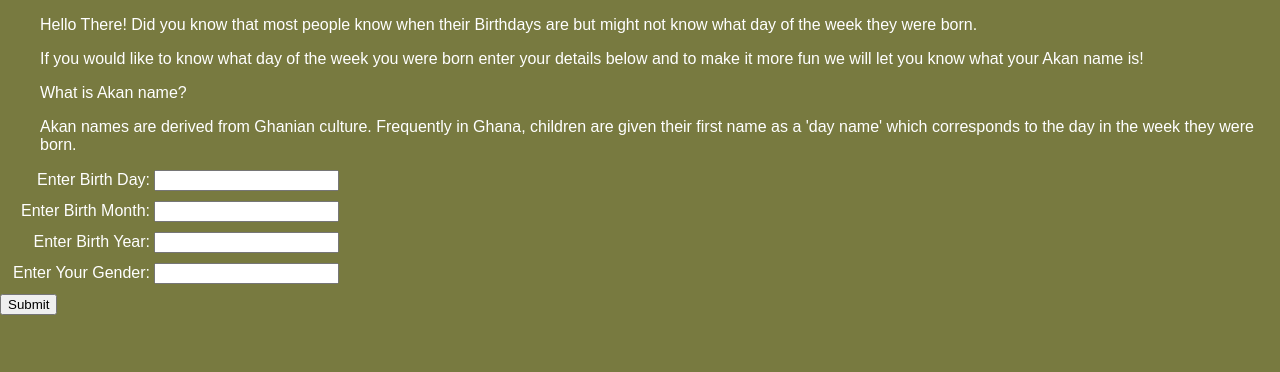
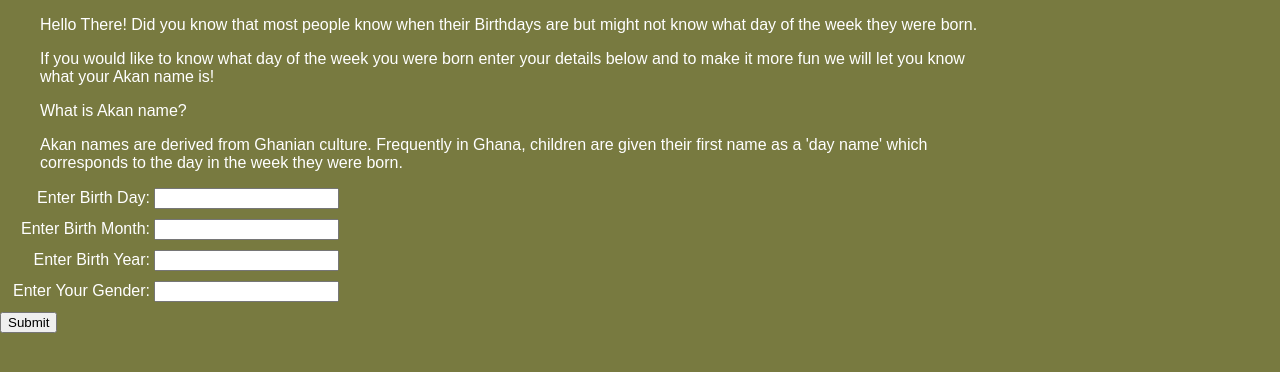
Before and after one commit to Okimani/Akan-names, a plain HTML site: page html/index.html in a window 1280 px wide. Drawn offline with Linux system fonts and the light colour scheme.

Commit message:
added padding right to the paragraphs

```diff
--- a/css/style.css
+++ b/css/style.css
@@ -1,6 +1,7 @@
 
 .pleft {
     padding-left: 40px;
+    padding-right: 280px;
 }
 
 body {
```
